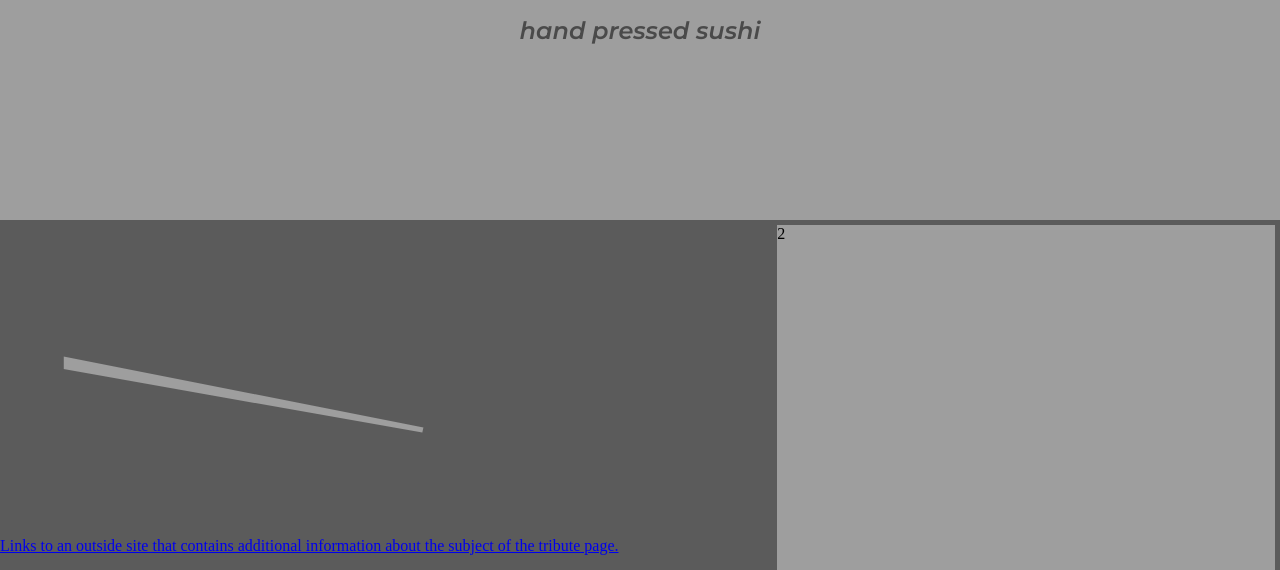
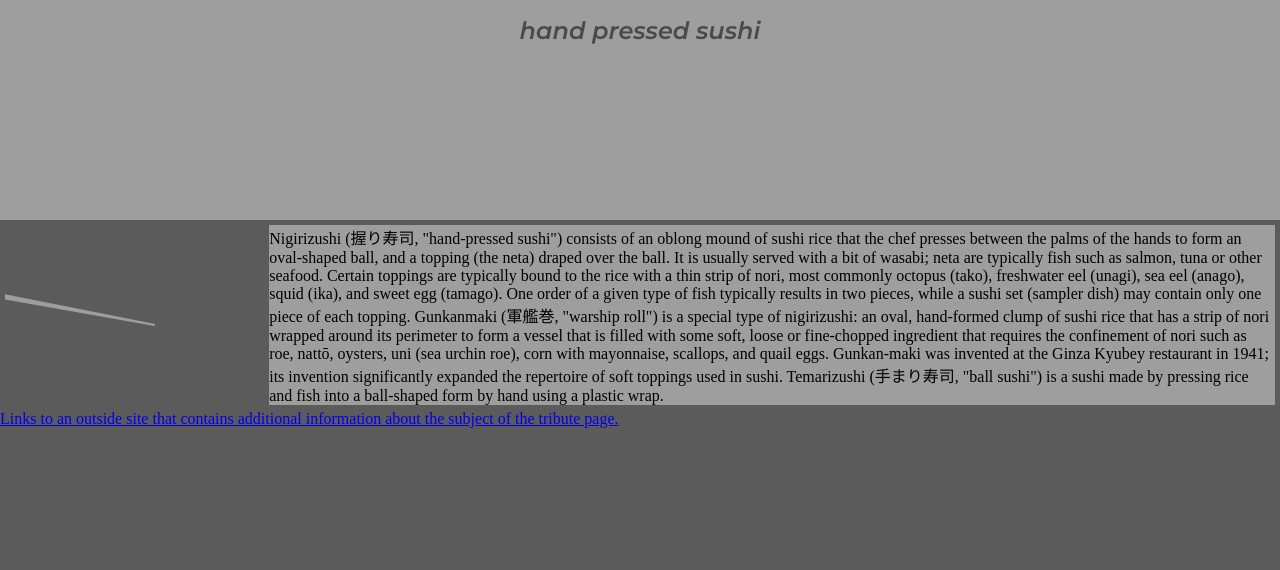
Before and after one commit to naomijustin/nigirizushi, a plain HTML site: page Nigirizushi/index.html in a window 1280 px wide. Shown: the part 580-1150 px from the top of the page. After the commit the page ends 1008 px from the top, so only its background shows below. Drawn offline with Linux system fonts and the light colour scheme.

Commit message:
Adding Text Content to lower section of the page

```diff
--- a/Nigirizushi/index.html
+++ b/Nigirizushi/index.html
@@ -193,7 +193,10 @@
 
 
             </div>
-        <div class="tributeItem2">2</div>
+        <div class="tributeItem2">
+          Nigirizushi (握り寿司, "hand-pressed sushi") consists of an oblong mound of sushi rice that the chef presses between the palms of the hands to form an oval-shaped ball, and a topping (the neta) draped over the ball. It is usually served with a bit of wasabi; neta are typically fish such as salmon, tuna or other seafood. Certain toppings are typically bound to the rice with a thin strip of nori, most commonly octopus (tako), freshwater eel (unagi), sea eel (anago), squid (ika), and sweet egg (tamago). One order of a given type of fish typically results in two pieces, while a sushi set (sampler dish) may contain only one piece of each topping.
+          Gunkanmaki (軍艦巻, "warship roll") is a special type of nigirizushi: an oval, hand-formed clump of sushi rice that has a strip of nori wrapped around its perimeter to form a vessel that is filled with some soft, loose or fine-chopped ingredient that requires the confinement of nori such as roe, nattō, oysters, uni (sea urchin roe), corn with mayonnaise, scallops, and quail eggs. Gunkan-maki was invented at the Ginza Kyubey restaurant in 1941; its invention significantly expanded the repertoire of soft toppings used in sushi.
+          Temarizushi (手まり寿司, "ball sushi") is a sushi made by pressing rice and fish into a ball-shaped form by hand using a plastic wrap.</div>
         </div>
 
       </div>
```
